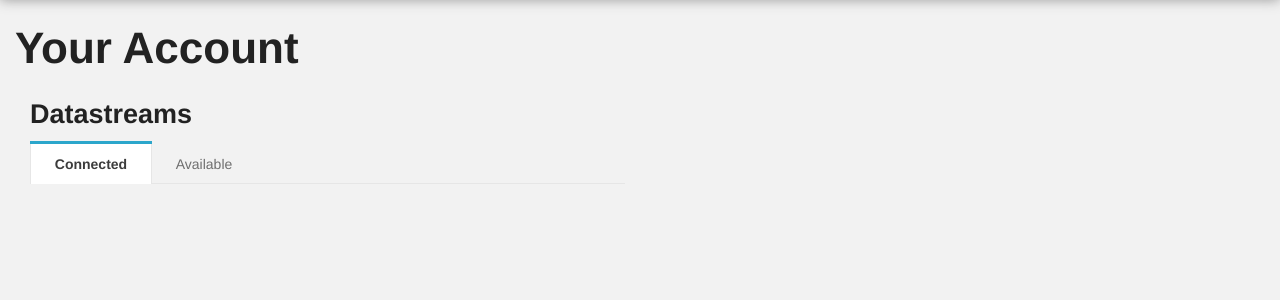
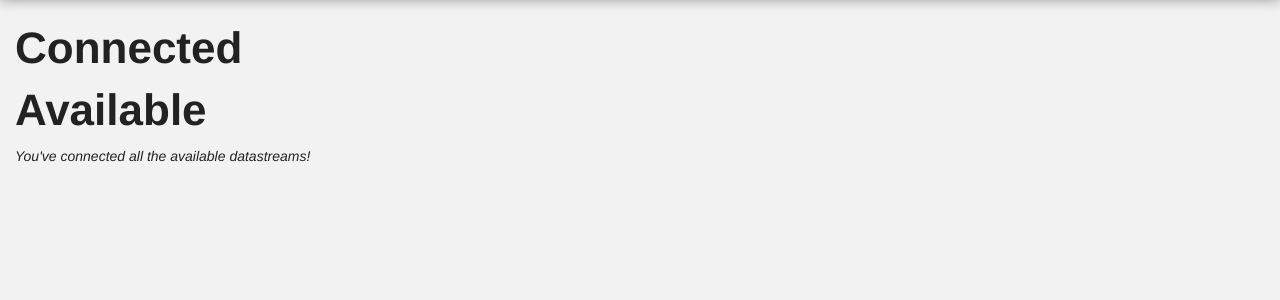
Before and after one commit to ryepdx/bittrails_dashboard, a Flask app: template templates/home/home.html in a window 1280 px wide. Shown: the part 45-345 px from the top of the page. Run offline with Flask 2, Linux system fonts and the light colour scheme; the template is opened without the code that fills it, so the values that code supplies are empty; some libraries are stand-ins or nearby versions.

Commit message:
Moved away from the tabbed layout.

```diff
--- a/templates/home/home.html
+++ b/templates/home/home.html
@@ -6,8 +6,8 @@
 <script type="text/javascript">
 $(document).ready(function () {
     setTimeout(function () {
-        tab = $('#available');
-        tab.tipsy({gravity: 'nw', trigger: 'manual',
+        button = $('img.connect_button:first');
+        button.tipsy({gravity: 'nw', trigger: 'manual',
             fade: true}).tipsy('show').hover(
                 function () { tab.tipsy('hide');}
             ); }, 100
@@ -18,34 +18,24 @@ $(document).ready(function () {
 {% endblock %}
 
 {% block content %}
-<h1>Your Account</h1>
-<div class="six columns">
-<h3>Datastreams</h3>
-<dl class="tabs">
-    <dd class="active"><a href="#connected">Connected</a></dd>
-    <dd id="available" title="Click here to connect more datastreams.">
-        <a href="#available">Available</a>
-    </dd>
-</dl>
-<ul class="tabs-content">
-    <li class="active" id="connectedTab">
+
+<h1>Connected</h1>
 {% for service in connected %}
     <img src='/static/images/buttons/{{ service }}.png' />
 {% endfor %}
-    </li>
-    <li id="availableTab" >
+
+<h1>Available</h1>
 {% for service in not_connected %}
     <a href="/auth/{{ service }}/begin">
         <img title="Click here to connect your {{ service.title() }} account."
-                     src='/static/images/buttons/{{ service }}.png' />
+             src='/static/images/buttons/{{ service }}.png'
+             class='connect_button' />
     </a>
 {% endfor %}
 {% if not_connected|length == 0 %}
     <em>You've connected all the available datastreams!</em>
 {% endif %}
-    </li>
-</ul>
-</div>
+
 {#
 <div class="three columns">
     <h3>Your Data</h3>
```
Lines whose indentation alone changed are shown as unchanged.
